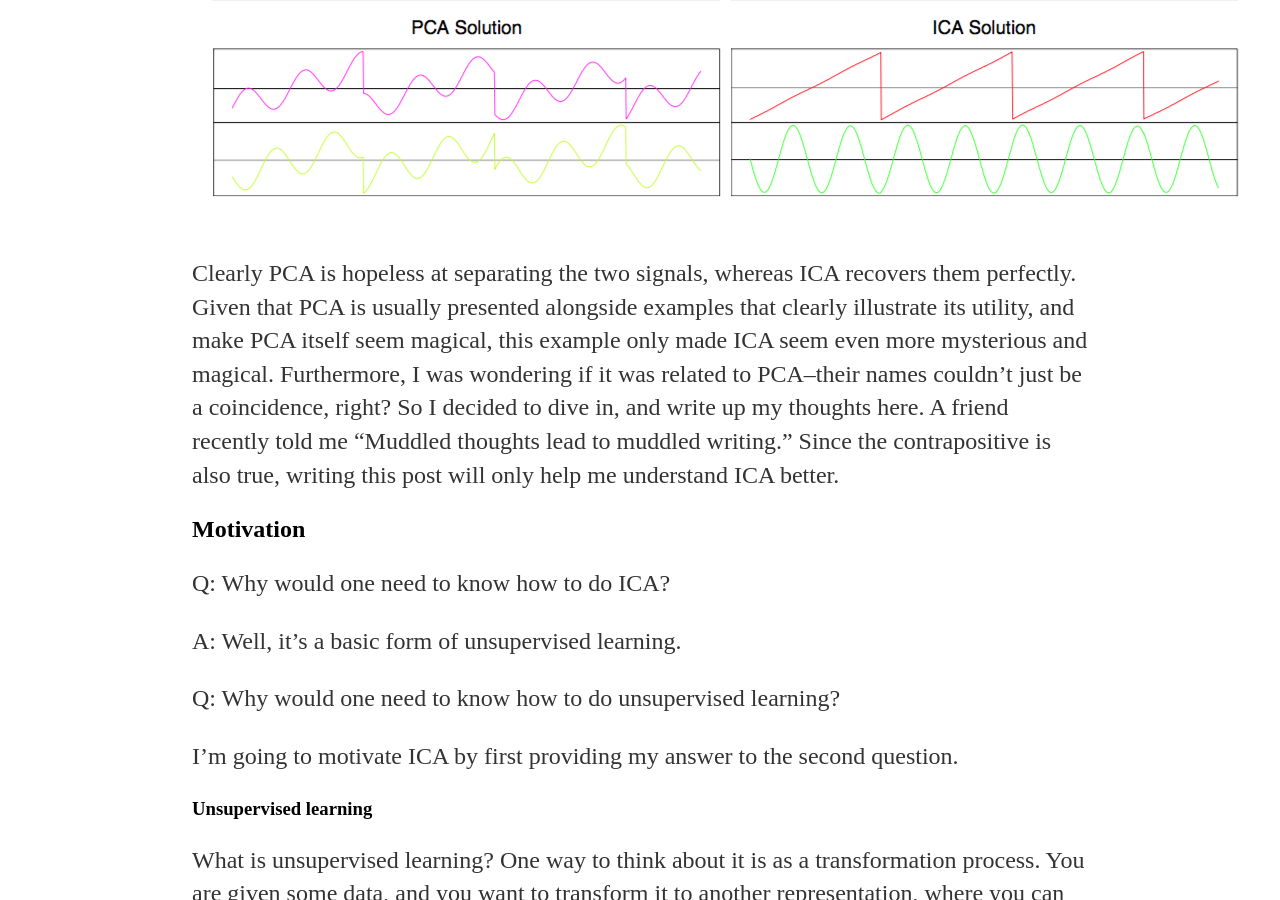
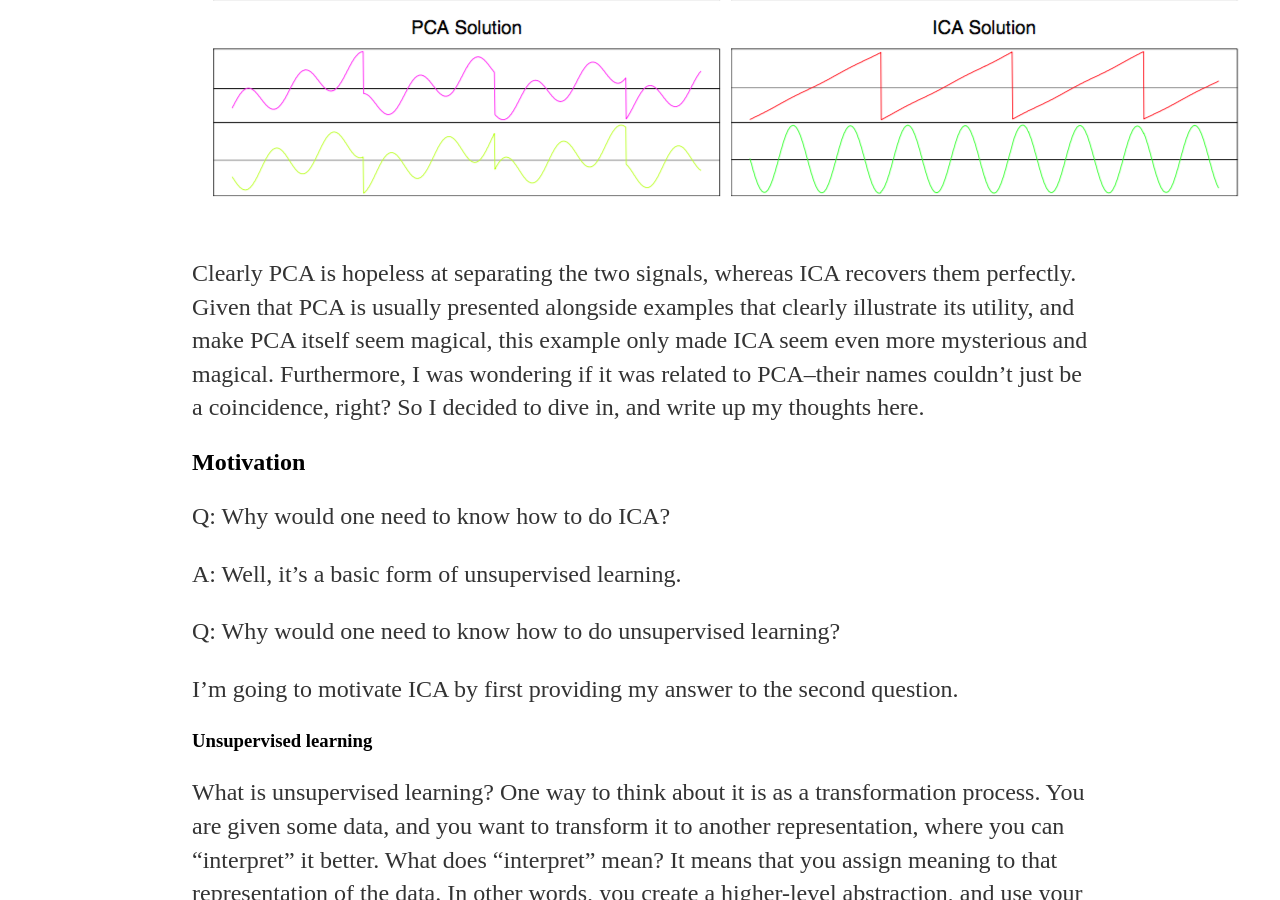
Before and after one commit to ananduri/ananduri.github.io, a Jekyll site: the page built from _posts/2017-10-31-Independent-Component-Analysis.md, in a window 1280 px wide and 900 px high, scrolled down 670 px. Built offline with Jekyll 4.4.1, drawn with Linux system fonts in a browser that asks for light colours; our own code applies the rules of GitHub Pages for plain Markdown files; formulas are drawn with MathJax 3; some of the changed text lies outside the part shown.

Commit message:
Updated ICA post

```diff
--- a/_posts/2017-10-31-Independent-Component-Analysis.md
+++ b/_posts/2017-10-31-Independent-Component-Analysis.md
@@ -2,7 +2,7 @@
 
 ![ICA vs PCA](/images/ICA_PCA.png)
 
-Clearly PCA is hopeless at separating the two signals, whereas ICA recovers them perfectly. Given that PCA is usually presented alongside examples that clearly illustrate its utility, and make PCA itself seem magical, this example only made ICA seem even more mysterious and magical. Furthermore, I was wondering if it was related to PCA--their names couldn't just be a coincidence, right? So I decided to dive in, and write up my thoughts here. A friend recently told me "Muddled thoughts lead to muddled writing." Since the contrapositive is also true, writing this post will only help me understand ICA better.
+Clearly PCA is hopeless at separating the two signals, whereas ICA recovers them perfectly. Given that PCA is usually presented alongside examples that clearly illustrate its utility, and make PCA itself seem magical, this example only made ICA seem even more mysterious and magical. Furthermore, I was wondering if it was related to PCA--their names couldn't just be a coincidence, right? So I decided to dive in, and write up my thoughts here.
 
 
 ## Motivation
@@ -52,12 +52,12 @@
 
 Let's make this criterion more concrete: in the scenario where we're trying to distinguish the voices of different people in the same room by using the measurements of various microphones scattered throughout the room, our criterion is that what Alice is saying has absolutely nothing to do with what Bob is saying. In other words, by paying attention to what Alice says, we are no better off in predicting what Bob is saying. The signal from one source doesn't help us predict the signal from another source--this is what is meant by "the sources are statistically independent".
 
-How can we make this into something mathematical we can code up? By using the language of probability. We're observing a signal $s_i^R$ from multiple sources $s_i^R$. (Since these are random variables, I'm putting an $R$ next to them.) At any given instant, the measurements of the signals from every source can be combined into a vector $\mathbf{s}$, where each element is one of the measurements of a signal $s_i$. Think of the vector $\mathbf{s}$ as being drawn from a multivariate probability distribution $P(\mathbf{s})$.
+How can we make this into something mathematical we can code up? By using the language of probability. We're observing a signal $s_i^R$ from multiple sources $s_i^R$. (Since these are random variables, I'm putting an $R$ next to them.) At any given instant, the signals from every source can be combined into a vector $\mathbf{s}^R$, where each element is one of the signals $s_i^R$. Think of the vector $\mathbf{s}^R$ as being drawn from a multivariate probability distribution $P(\mathbf{s}^R)$.
 
-This is the key point: if the sources were generating truly independent signals, then the multivariate probability distribution $P(\mathbf{s})$, from which you draw a vector consisting of all the measurements, would _factorize_ into the product of single-variable probability distributions for each source. Mathematically,
+Now, the key point: if the sources were generating truly independent signals, then the multivariate probability distribution $P(\mathbf{s}^R)$, from which you draw a vector consisting of all the measurements, would _factorize_ into the product of single-variable probability distributions for each source. Mathematically,
 
 \begin{equation}
-P(\mathbf{s}) = P_1(s_1^R) \cdot P_2(s_2^R) \cdot \cdots \cdot P_m(s_m^R)
+P(\mathbf{s}^R) = P_1(s_1^R) \cdot P_2(s_2^R) \cdot \cdots \cdot P_m(s_m^R)
 \end{equation}
 
 where each $P_i$ is the probability distribution you draw from when measuring the signal from source $i$, and where $m$ is the number of sources.
```
